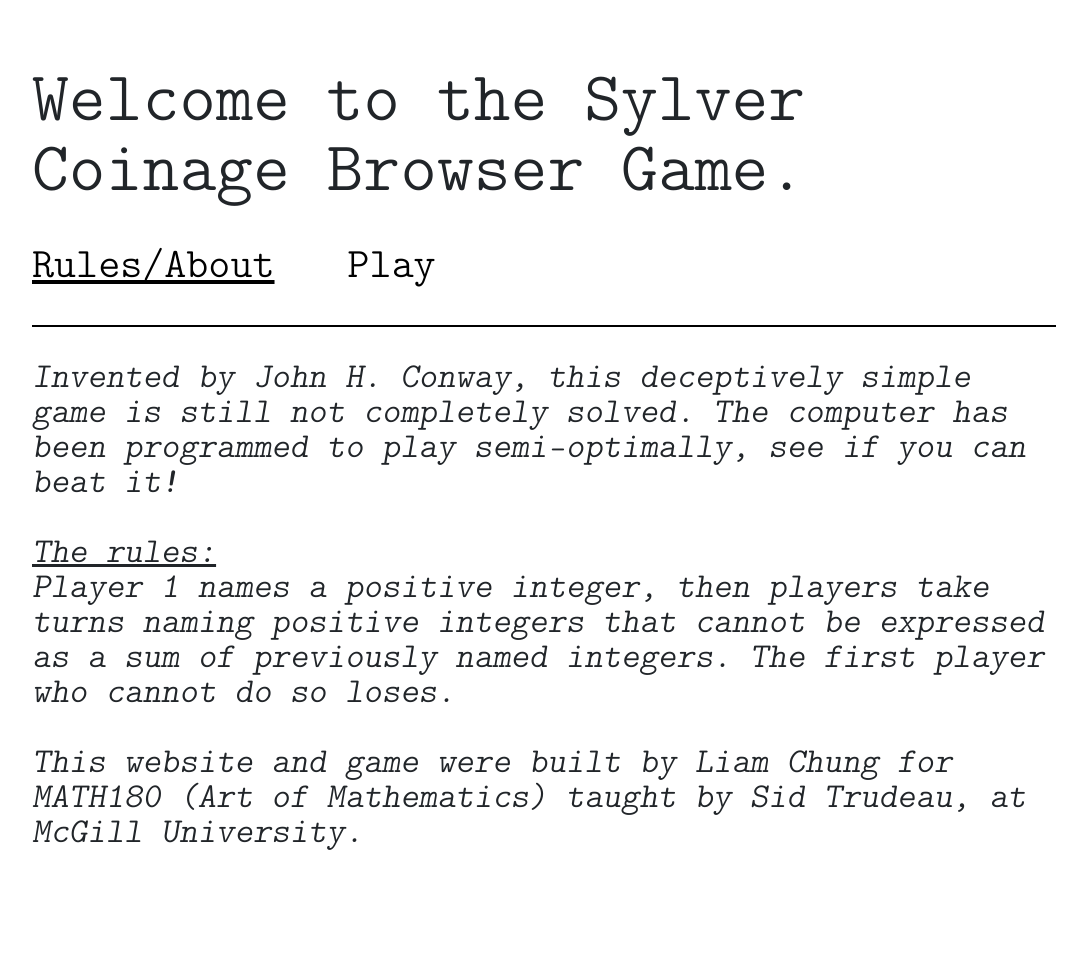
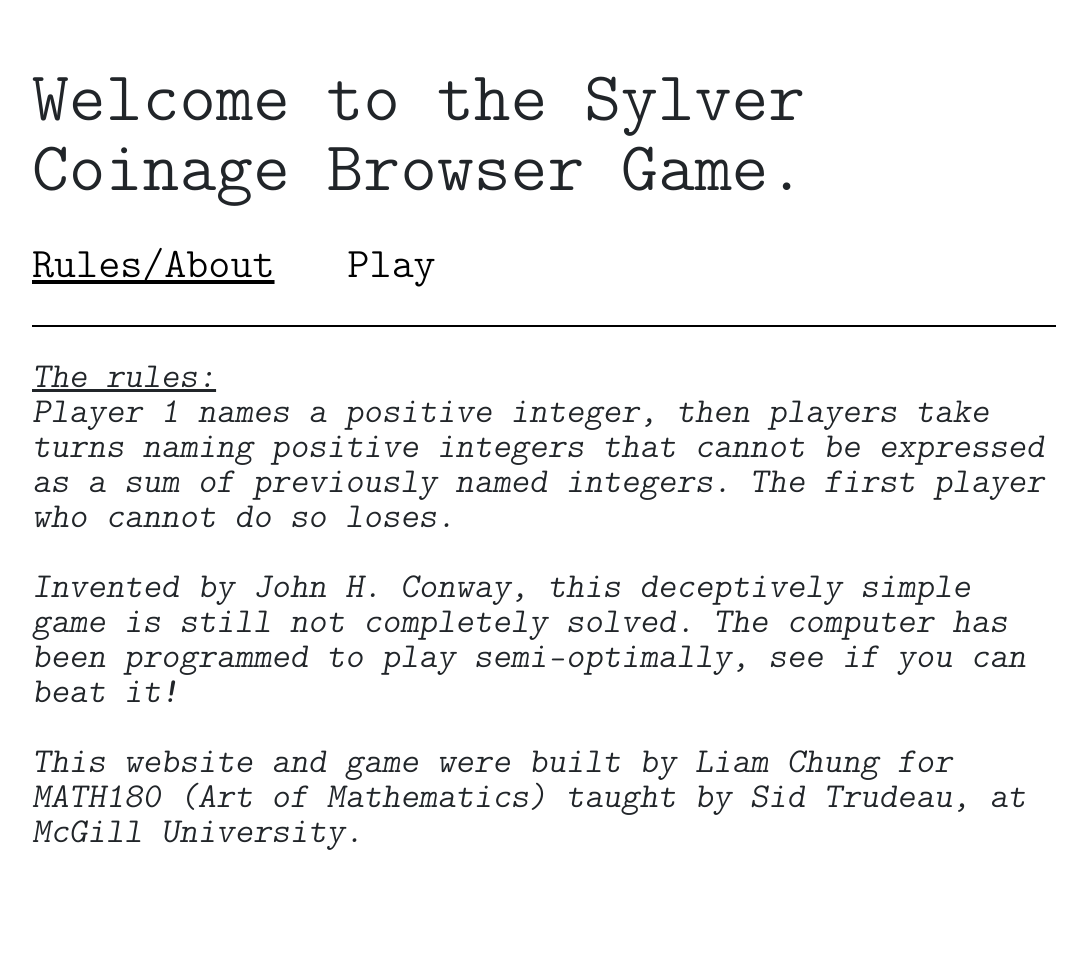
Before and after one commit to Sylver-Coinage/Sylver-Coinage.github.io, a Jekyll site: the page built from index.html, in a window 1280 px wide. Shown: the whole page, without its empty margins (96-1173 px from the left). Built offline with Jekyll 4.4.1, drawn with Linux system fonts in a browser that asks for light colours.

Commit message:
big update

```diff
--- a/index.html
+++ b/index.html
@@ -21,16 +21,17 @@ permalink: /
 
       <div id="abt" class="row" style="display:block; padding-bottom: 3em">
       	<div class="col">
-      	  <h2>Invented by John H. Conway, this deceptively simple
-      	    game is still not completely solved. The computer has
-      	    been programmed to play semi-optimally, see if you can
-      	    beat it! <br><br>
-
+      	  <h2>
       	    <u>The rules:</u><br>
       	    Player 1 names a positive integer, then players take
       	    turns naming positive integers that cannot be
       	    expressed as a sum of previously named integers.
       	    The first player who cannot do so loses. <br><br>
+
+            Invented by John H. Conway, this deceptively simple
+      	    game is still not completely solved. The computer has
+      	    been programmed to play semi-optimally, see if you can
+      	    beat it! <br><br>
 
       	    This website and game were built by Liam Chung for
       	    MATH180 (Art of Mathematics) taught by Sid Trudeau,
@@ -42,14 +43,14 @@ permalink: /
      <div id="game" class="row" style="display:none; padding-bottom: 2em">
        <div class="col" id="selec" style="display:block">
          <h2>Will you go first, or let the computer go first?</h2>
-         <button onClick="start(-1)">I will go first</button><br>
+         <button onClick="start(-1)">I will go first</button>
          <button onClick="start(1)">The computer can go first</button>
        </div>
 
        <div class="col" id="play" style="display:none">
          <h2>Good luck, and feel free to switch back to the rules at any time! It will preserve your progress.</h2>
          <input type="tel" id="numInput">
-         <button onClick="sentInfo()">make move</button>
+         <button onClick="move()">make move</button>
          <h1 style="margin: 25px 0" id="disp"></h1>
          <button onClick="startOver()">start over</button>
        </div>
```
Also changed, not shown: other parts of index.html (+7 -9 lines), assets/js/sylver.js (+19 -14 lines), sylverTD.org (+10 -0 lines).
